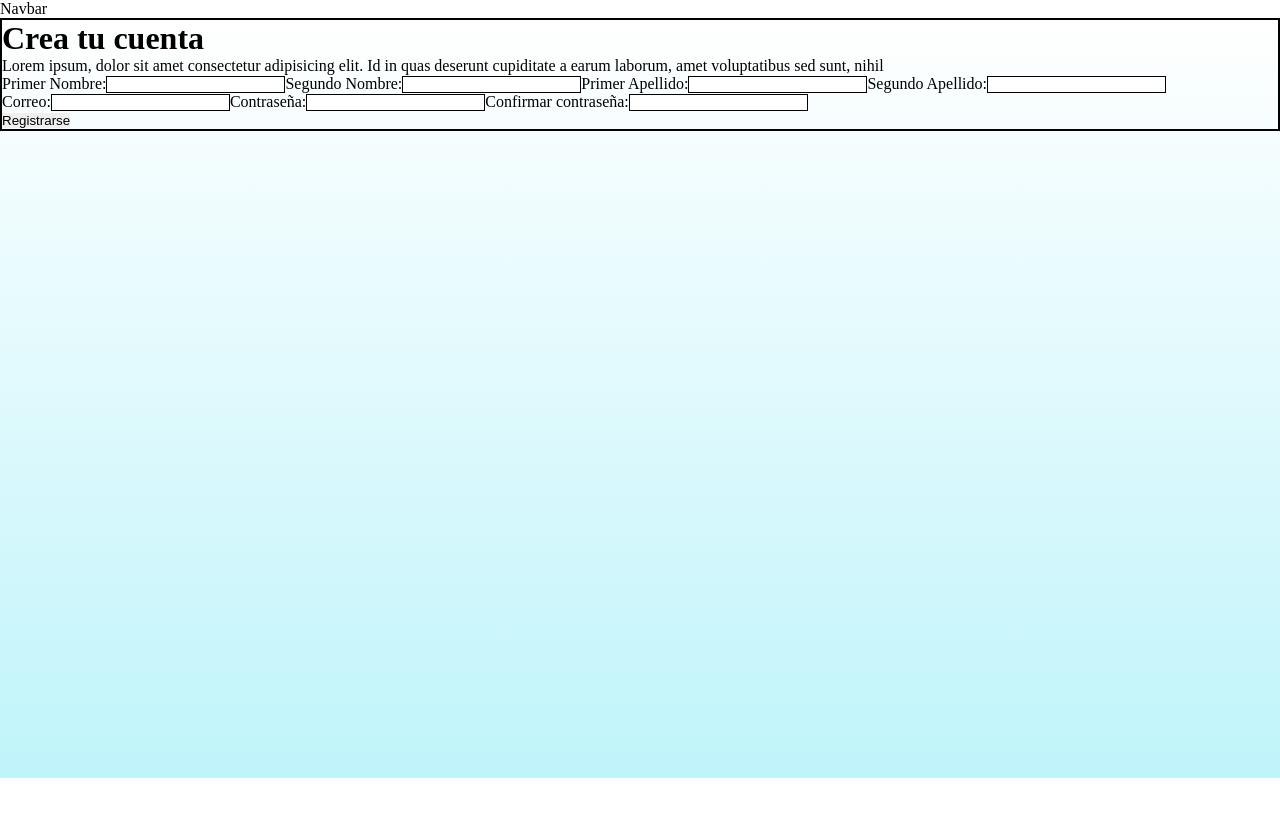
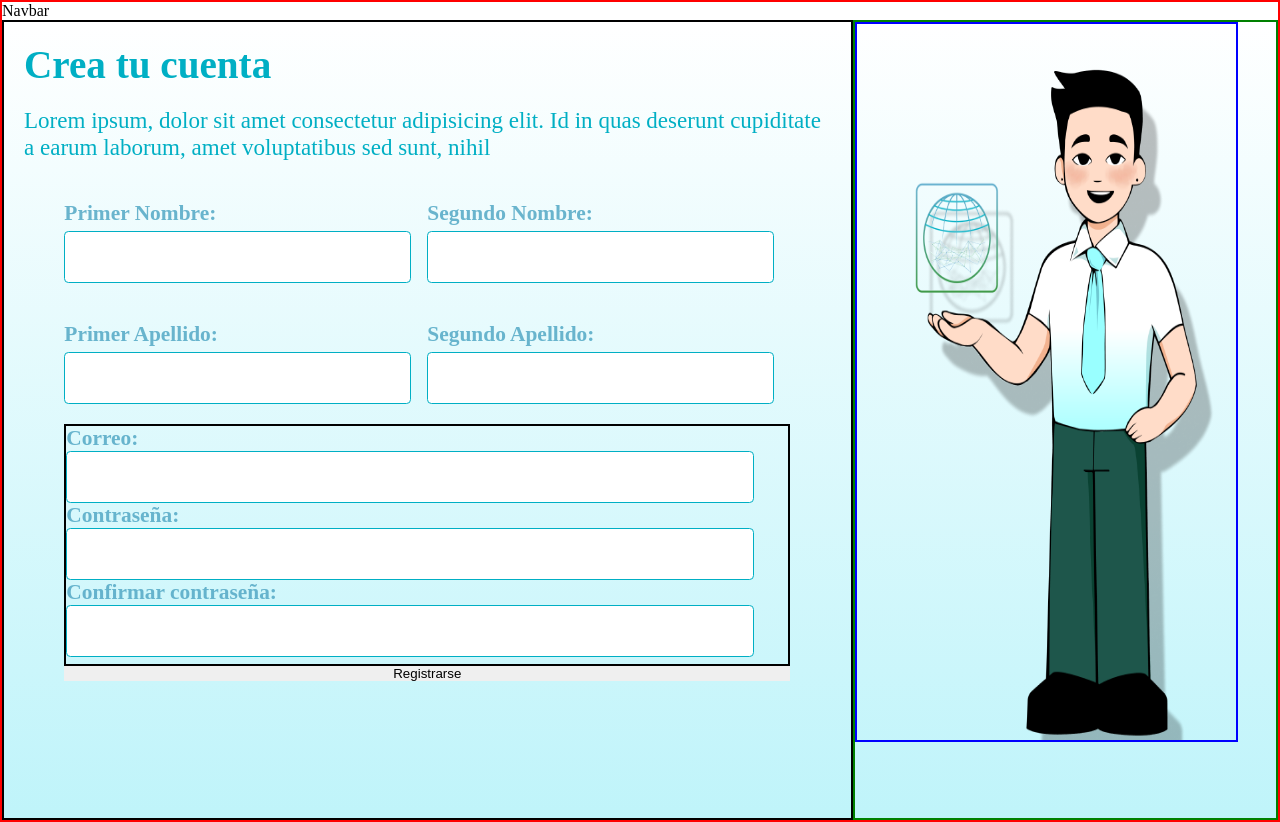
Before and after one commit to transdigitalcoop/e-learning-frontend, a React (Vite) app: page / in a window 1280 px wide. Before the commit the page ends 800 px from the top, so only its background shows below. Built offline with nearby package versions, Linux system fonts and the light colour scheme.

Commit message:
Avances en la pagina de registro

```diff
--- a/src/auth/components/CardRegister.jsx
+++ b/src/auth/components/CardRegister.jsx
@@ -1,4 +1,4 @@
-import "../styles/Cards.css";
+import "../styles/CardRegister.css";
 import axios from "axios";
 import { useState } from "react";
 export const CardRegister = () => {
@@ -21,7 +21,7 @@ export const CardRegister = () => {
   const handleSubmit = (e) => {
     e.preventDefault();
     axios
-      .post("http://tu-backend-api.com/api/register", formData)
+      .post("", formData)
       .then((response) => {
         console.log(response.data);
       })
@@ -40,25 +40,33 @@ export const CardRegister = () => {
         </p>
         <form className="form-register" onSubmit={handleSubmit}>
           <div className="name">
-            <label>Primer Nombre:</label>
-            <input type="text" onChange={handleChange} />
-            <label>Segundo Nombre:</label>
-            <input type="text" onChange={handleChange} />
-            <label>Primer Apellido:</label>
-            <input type="text" onChange={handleChange} />
-            <label>Segundo Apellido:</label>
-            <input type="text" onChange={handleChange} />
+            <div className="inputs">
+              <label>Primer Nombre:</label>
+              <input type="text" onChange={handleChange} required />
+            </div>
+            <div className="inputs">
+              <label>Segundo Nombre:</label>
+              <input type="text" onChange={handleChange} required />
+            </div>
+            <div className="inputs">
+              <label>Primer Apellido:</label>
+              <input type="text" onChange={handleChange} required />
+            </div>
+            <div className="inputs">
+              <label>Segundo Apellido:</label>
+              <input type="text" onChange={handleChange} required />
+            </div>
           </div>
           <div className="account">
             <label>Correo:</label>
-            <input type="text" onChange={handleChange} />
+            <input type="email" onChange={handleChange} required />
             <label>Contraseña:</label>
-            <input type="text" onChange={handleChange} />
+            <input type="password" onChange={handleChange} required />
             <label>Confirmar contraseña:</label>
-            <input type="text" onChange={handleChange} />
+            <input type="text" onChange={handleChange} required />
           </div>
           <a href=""></a>
-          <button action="">Registrarse</button>
+          <button type="submit">Registrarse</button>
         </form>
       </div>
     </>
--- a/src/auth/pages/Register.jsx
+++ b/src/auth/pages/Register.jsx
@@ -1,10 +1,14 @@
 import { CardRegister } from "../components/CardRegister";
+import muñecoImage from "../../assets/images/MuñecoTransDigital.png";
 import "../styles/Register.css";
 export const Register = () => {
   return (
     <>
       <div className="Register-container">
         <CardRegister />
+        <div className="dibujo">
+          <img src={muñecoImage} alt="Muñeco" />
+        </div>
       </div>
     </>
   );
--- /dev/null
+++ b/src/auth/styles/CardRegister.css
@@ -0,0 +1,65 @@
+.Main-card{
+    border: 2px solid;
+    display: flex;
+    flex-direction: column;
+    gap: 20px;
+    padding: 20px;
+}
+.Main-card h1{
+    color: #00AFC4;
+    text-align: left;
+    font-family: "Cascadia Code";
+    font-size: 39.176px;
+    font-style: normal;
+    font-weight: 700;
+    line-height: normal;
+}
+.Main-card input{
+    width: 95%;
+    height: 50px;
+    font-size: 18px;
+    border-radius: 4.388px;
+    border: 1.755px solid #00AFC4;
+    background: #FFF;
+}
+.Main-card p{
+    color: #00AFC4;
+    text-align: left;
+    font-family: "Myriad Variable Concept";
+    font-size: 23.047px;
+    font-style: normal;
+    font-weight: 400;
+    line-height: normal;
+}
+.Main-card form{
+    display: grid;
+    grid-template-columns: 1fr;
+    grid-template-rows: repeat(2, 1fr);
+    height: 500px;
+    width: 90%;
+    margin: 0px auto;
+}
+.Main-card .name{
+    display: grid;
+    grid-template-columns: repeat(2, 1fr);
+    grid-template-rows: repeat(2, 1fr);
+}
+.Main-card .account{
+    border: 2px solid;
+}
+.Main-card .inputs{
+    display: flex;
+    gap: 5px;
+    flex-direction: column;
+    justify-content: center;
+    margin: 0px auto;
+    width: 100%;
+}
+.Main-card label{
+    color: rgba(88, 171, 199, 0.89);
+    font-family: "Cascadia Code";
+    font-size: 21.42px;
+    font-style: normal;
+    font-weight: 700;
+    line-height: normal;
+}
--- a/src/auth/styles/Cards.css
+++ /dev/null
@@ -1,6 +0,0 @@
-.Main-card{
-    border: 2px solid;
-}
-.Main-card input{
-    border: 1px solid;
-}
--- a/src/auth/styles/Register.css
+++ b/src/auth/styles/Register.css
@@ -1,7 +1,17 @@
 .Register-container{
+    display: grid;
+    grid-template-columns: 2fr 1fr;
     background: linear-gradient(180deg, #FFF 0%, #BFF4FA 100%);
     background-repeat: no-repeat;
     background-size: cover;
     width: 100%;
-    height: 95vh;
+    height: 100vh;
 }
+.Register-container .dibujo{
+    border: 2px solid green;
+}
+.Register-container .dibujo img{
+    border: 2px solid blue;
+    width: 90%;
+    height: 90%;
+}
--- a/src/styles/index.css
+++ b/src/styles/index.css
@@ -9,4 +9,6 @@
 
 body{
    background-color: white;
+   border: 2px solid red;
+   height: 100%;
 }
```
Also changed, not shown: src/assets/images/MuñecoTransDigital.png (added).
